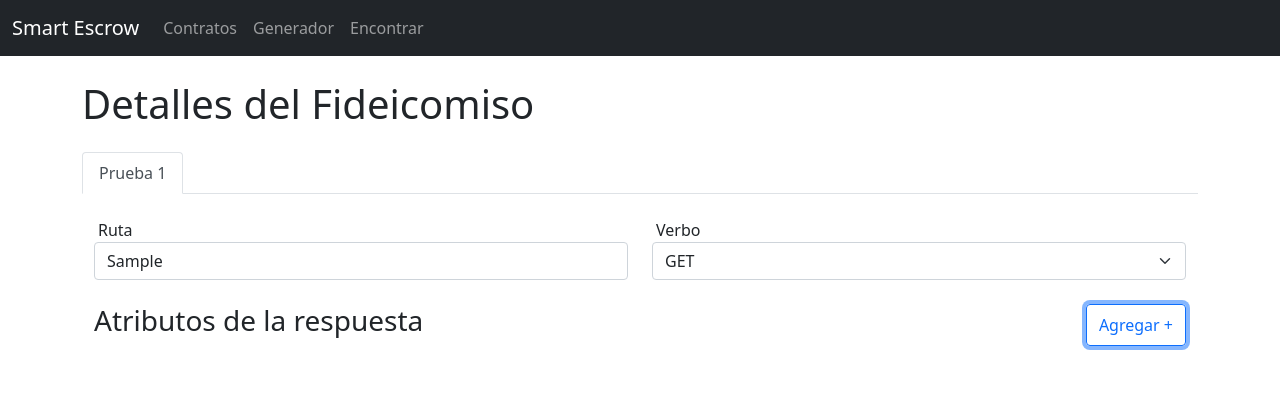
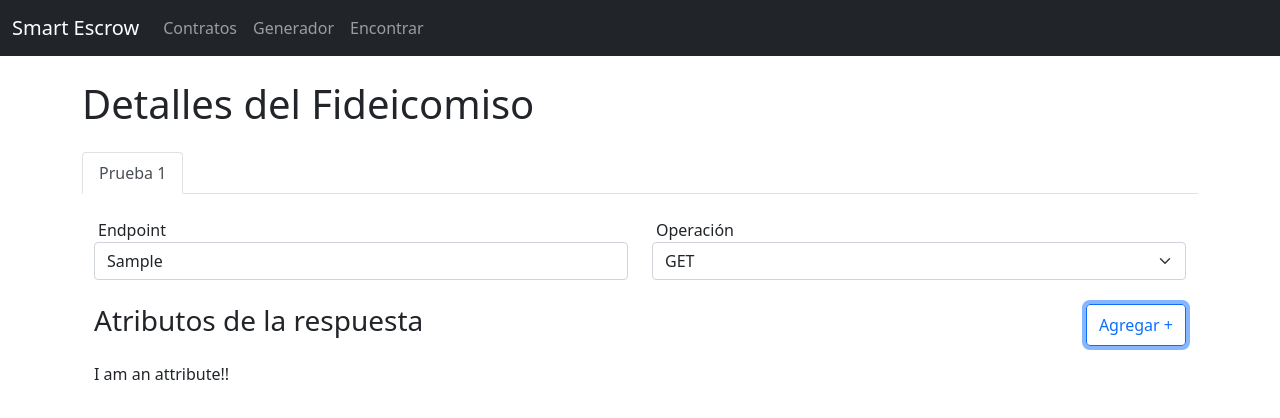
Before and after one commit to cabreraction/smart-escrow, a React (Create React App) app in the folder smart-escrow-app/: page /escrow-generation/details/1 in a window 1280 px wide. Both pictures are taken after typing "Sample" into the empty fields and a click on the button "Agregar +". Shown: the top 418 px of the page. Built offline with nearby package versions, Linux system fonts and the light colour scheme.

Commit message:
added redux

```diff
--- a/smart-escrow-app/package.json
+++ b/smart-escrow-app/package.json
@@ -10,6 +10,7 @@
     "react-ace": "^10.0.0",
     "react-bootstrap": "^2.2.3",
     "react-dom": "^17.0.0",
+    "react-redux": "^8.0.2",
     "react-router-dom": "^6.3.0",
     "react-scripts": "5.0.1",
     "web-vitals": "^2.1.4"
--- a/smart-escrow-app/src/components/EscrowGenerator/EscrowRoute.js
+++ b/smart-escrow-app/src/components/EscrowGenerator/EscrowRoute.js
@@ -1,9 +1,31 @@
+import { useState } from 'react';
+
 function EscrowRoute({ index }) {
+  const [ responseAttributesCount, setResponseAttributesCount ] = useState(0);
+
+  const addResponseAttribute = () => {
+    setResponseAttributesCount(prev => prev + 1);
+  }
+
+  const renderAttributes = () => {
+    const attributes = [];
+    for (let i = 0; i < responseAttributesCount; i++) {
+      const attributeView = (
+        <div>
+          I am an attribute!!
+        </div>
+      );
+      attributes.push(attributeView);
+    }
+
+    return attributes;
+  }
+
   return (
     <div className='container my-3'>
       <div className='row my-4'>
         <div className='col-sm-6'>
-          <label className='mx-1'>Ruta</label>
+          <label className='mx-1'>Endpoint</label>
           <input
             type='text'
             className='form-control'
@@ -12,7 +34,7 @@ function EscrowRoute({ index }) {
           />
         </div>
         <div className='col-sm-6'>
-          <label className='mx-1'>Verbo</label>
+          <label className='mx-1'>Operaci&oacute;n</label>
           <select
             className='form-select'
             onChange={null}
@@ -27,8 +49,16 @@ function EscrowRoute({ index }) {
       <div className="row my-3">
         <div className="d-flex justify-content-between">
           <h3>Atributos de la respuesta</h3>
-          <button className="btn btn-outline-primary">Agregar +</button>
+          <button
+            className="btn btn-outline-primary"
+            onClick={addResponseAttribute}
+          >
+            Agregar +
+          </button>
         </div>
+      </div>
+      <div className='row my-3'>
+        {renderAttributes()}
       </div>
     </div>
   );
```
Also changed, not shown: 1 other file (tests, documents, lock files or other folders).
